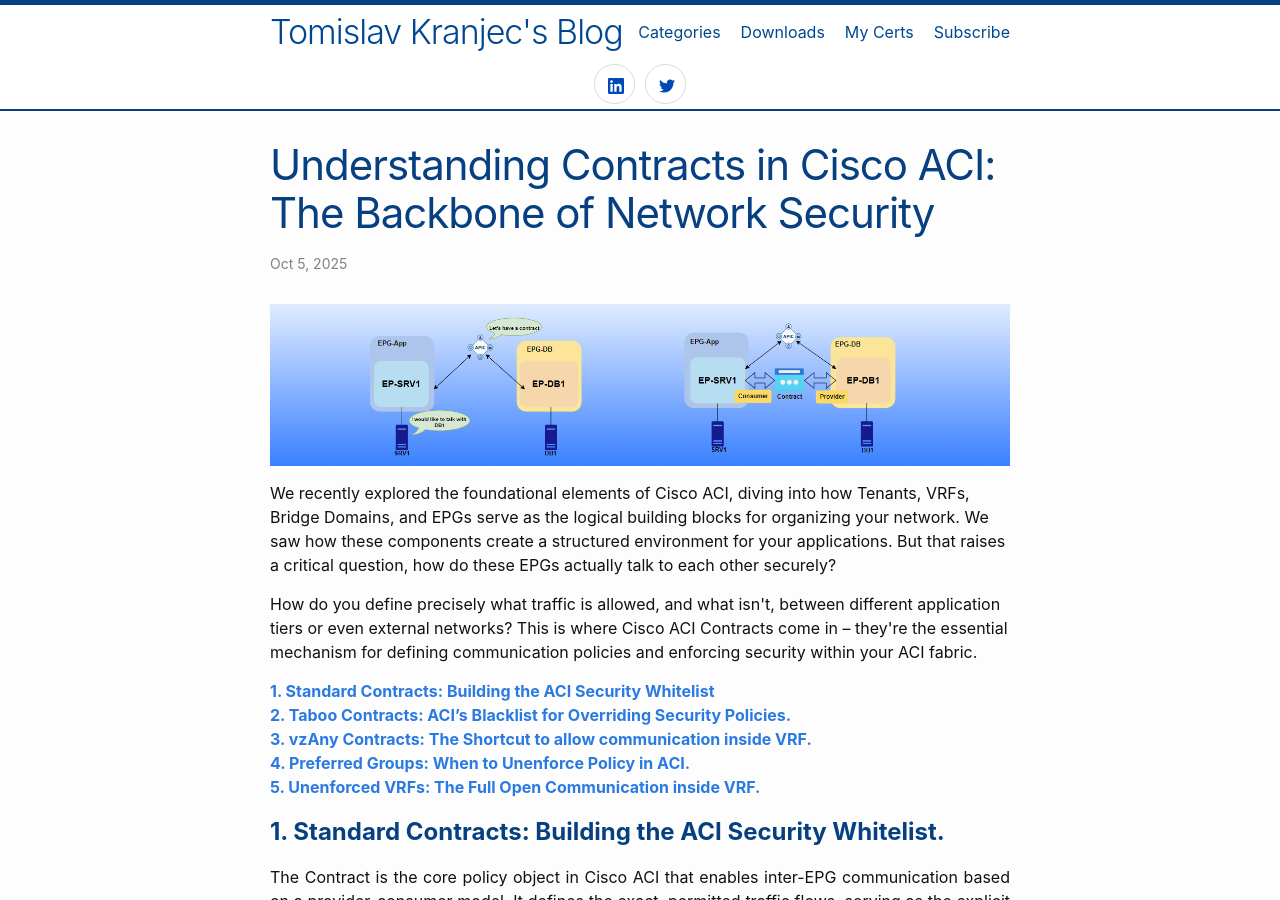
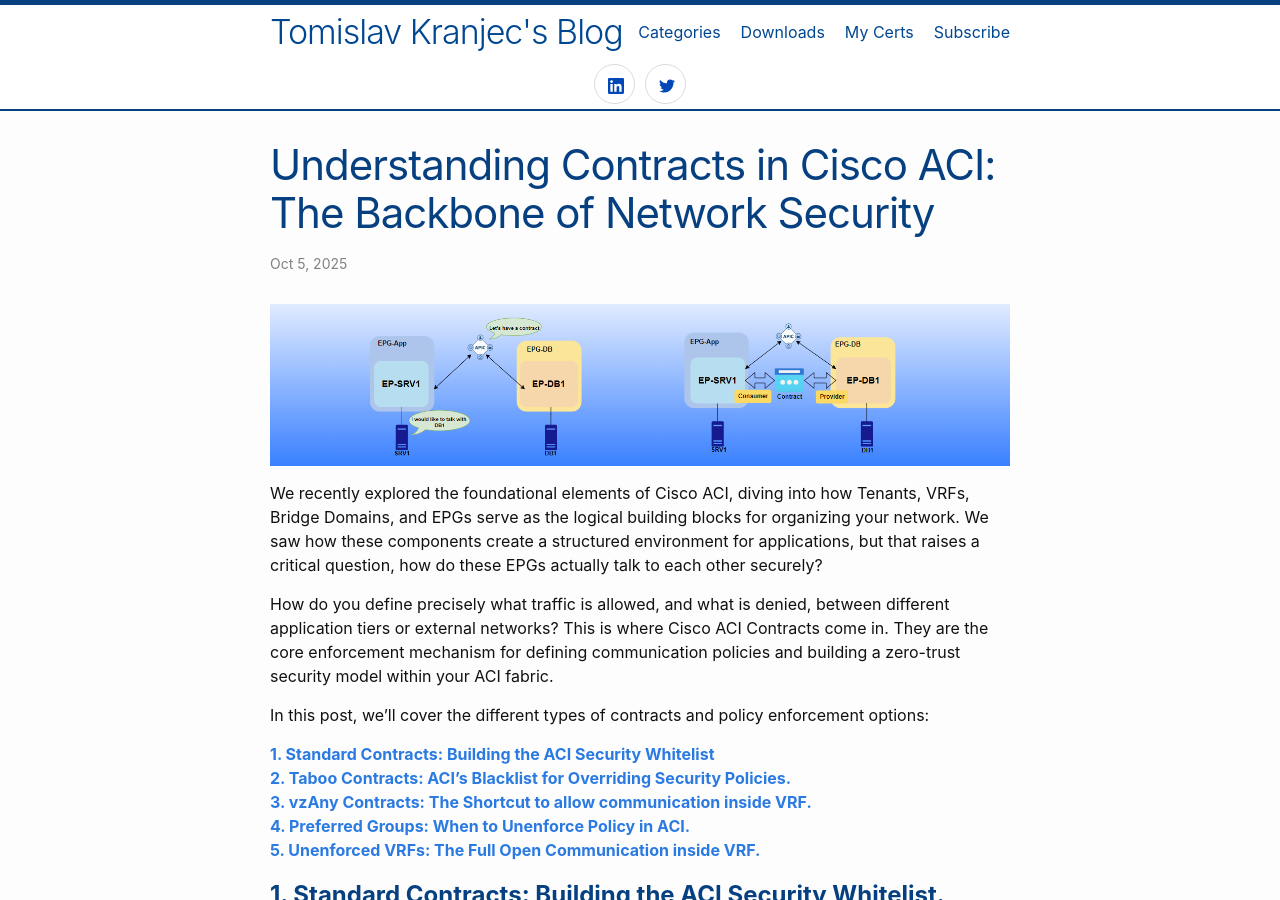
Before and after one commit to tomk39/tomk39.github.io, a Jekyll site: the page built from _posts/2025-10-05-aci-contracts.md, in a window 1280 px wide and 900 px high. Built offline with Jekyll 4.4.1, drawn with Linux system fonts in a browser that asks for light colours.

Commit message:
updatev3

```diff
--- a/_posts/2025-10-05-aci-contracts.md
+++ b/_posts/2025-10-05-aci-contracts.md
@@ -8,12 +8,16 @@
 <img src="/images/aci_contracts/1.png" alt="ACI-top" title="ACI-top">
 </p>
 
-We recently explored the foundational elements of Cisco ACI, diving into how Tenants, VRFs, Bridge Domains, and EPGs serve as the logical building blocks for organizing your network. We saw how these components create a structured environment for your applications. But that raises a critical question, how do these EPGs actually talk to each other securely?
+We recently explored the foundational elements of Cisco ACI, diving into how Tenants, VRFs,
+Bridge Domains, and EPGs serve as the logical building blocks for organizing your network.
+We saw how these components create a structured environment for applications, but that raises a critical question, how do these EPGs actually talk to each other securely?
 <!-- excerpt -->
 <p>
-How do you define precisely what traffic is allowed, and what isn't, between different application tiers or even external networks? This is where Cisco ACI Contracts come in – they're the essential mechanism for defining communication policies and enforcing security within your ACI fabric.
+How do you define precisely what traffic is allowed, and what is denied, between different application tiers or external networks? This is where Cisco ACI Contracts come in. They are the core enforcement mechanism for defining communication policies and building a
+zero-trust security model within your ACI fabric.
 </p>
 
+In this post, we'll cover the different types of contracts and policy enforcement options:
 
 **<a href="#section1">1. Standard Contracts: Building the ACI Security Whitelist</a>**
 **<a href="#section2">2. Taboo Contracts: ACI's Blacklist for Overriding Security Policies.</a>**
```
Also changed, not shown: 2 other files.
